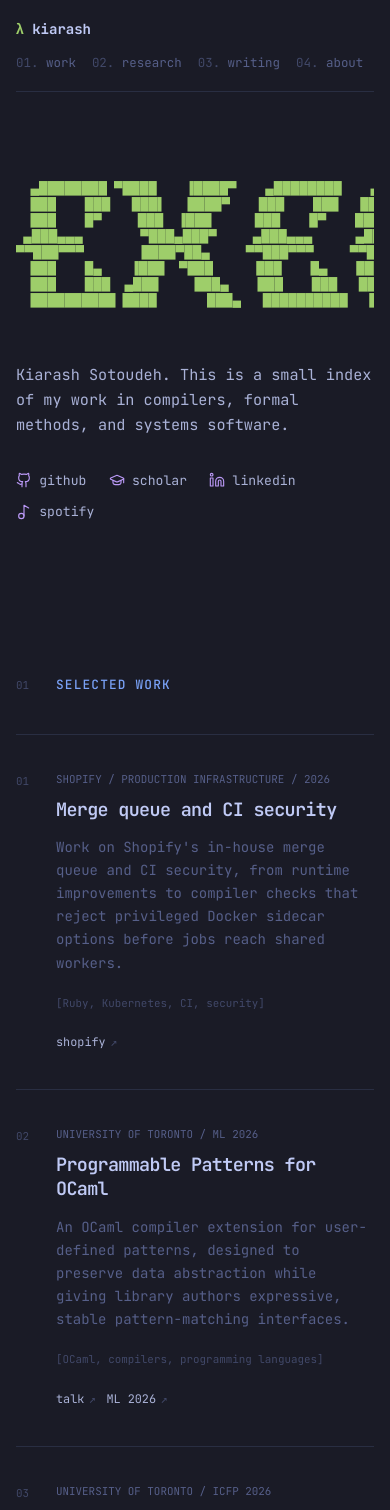
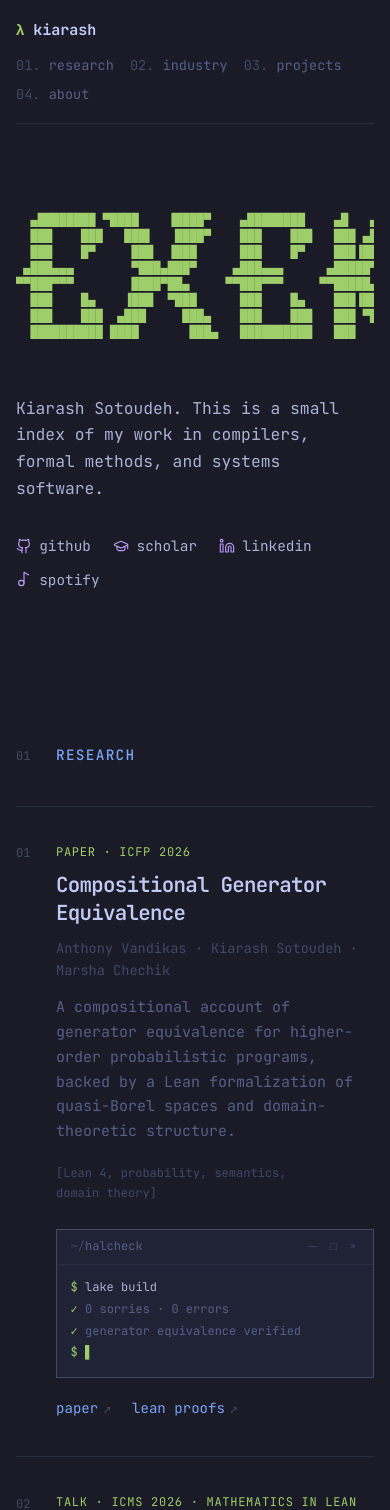
Before and after one commit to exekis/exekis.github.io, a Next.js app: page / in a window 390 px wide. Shown: the top 1510 px of the page. Built offline with nearby package versions, Linux system fonts and the light colour scheme.

Commit message:
feat (portfolio): update things

```diff
--- a/src/app/globals.css
+++ b/src/app/globals.css
@@ -8,6 +8,7 @@
   --accent-bright: #89ddff;
   --link: #7aa2f7;
   --purple: #bb9af7;
+  --red: #f7768e;
   --background: #1a1b26;
   --surface: #1f2335;
   --line: #292e42;
@@ -30,7 +31,7 @@ body {
   background: var(--background);
   color: var(--ink);
   font-family: var(--font-mono), "SFMono-Regular", Consolas, "Liberation Mono", monospace;
-  font-size: 15px;
+  font-size: 16px;
   line-height: 1.65;
   text-rendering: optimizeLegibility;
 }
@@ -139,7 +140,7 @@ code {
   flex-wrap: wrap;
   gap: 0.5rem 1.5rem;
   list-style: none;
-  font-size: 0.78rem;
+  font-size: 0.85rem;
 }
 
 .nav-list span {
@@ -170,6 +171,11 @@ code {
   overflow-x: auto;
   overflow-y: hidden;
   color: var(--accent);
+  /* Deployed main never applied JetBrains Mono to <pre>; the banner's block
+     glyphs only keep their aspect ratio in Tailwind preflight's default mono
+     stack, so pin that stack here. */
+  font-family: ui-monospace, "SFMono-Regular", Menlo, Monaco, Consolas,
+    "Liberation Mono", "Courier New", monospace;
   font-size: 0.75rem;
   line-height: 1rem;
   white-space: pre;
@@ -193,7 +199,7 @@ code {
   max-width: 64ch;
   margin-top: 2.4rem;
   color: var(--ink);
-  font-size: clamp(0.95rem, 1.25vw, 1.05rem);
+  font-size: clamp(1.02rem, 1.3vw, 1.15rem);
 }
 
 .profile-links {
@@ -201,7 +207,7 @@ code {
   flex-wrap: wrap;
   gap: 0.6rem 1.4rem;
   margin-top: 2rem;
-  font-size: 0.82rem;
+  font-size: 0.9rem;
 }
 
 .profile-links a,
@@ -239,12 +245,12 @@ code {
 
 .section-heading span {
   color: var(--faint);
-  font-size: 0.68rem;
+  font-size: 0.75rem;
 }
 
 .section-heading h2 {
   color: var(--link);
-  font-size: 0.8rem;
+  font-size: 0.9rem;
   font-weight: 500;
   letter-spacing: 0.09em;
   text-transform: uppercase;
@@ -256,8 +262,9 @@ code {
 
 .item-row {
   display: grid;
-  grid-template-columns: 4rem minmax(0, 1fr) minmax(7rem, auto);
+  grid-template-columns: 4rem minmax(0, 1fr) 22rem;
   gap: 0 2rem;
+  align-items: start;
   border-top: 1px solid var(--line);
   padding: 2.25rem 0;
 }
@@ -265,7 +272,7 @@ code {
 .item-index {
   padding-top: 0.12rem;
   color: var(--faint);
-  font-size: 0.68rem;
+  font-size: 0.75rem;
 }
 
 .item-copy {
@@ -274,8 +281,9 @@ code {
 
 .item-meta {
   margin-bottom: 0.55rem;
-  color: var(--muted);
-  font-size: 0.68rem;
+  color: var(--accent);
+  font-size: 0.75rem;
+  letter-spacing: 0.06em;
   text-transform: uppercase;
 }
 
@@ -283,7 +291,7 @@ code {
 .writing-entry h3,
 .about-copy h3 {
   color: var(--ink-strong);
-  font-size: clamp(1.15rem, 2vw, 1.5rem);
+  font-size: clamp(1.3rem, 2.2vw, 1.65rem);
   font-weight: 550;
   letter-spacing: -0.035em;
   line-height: 1.35;
@@ -296,12 +304,18 @@ code {
   color: var(--muted);
 }
 
+.item-copy > p.item-authors {
+  margin-top: 0.6rem;
+  color: var(--faint);
+  font-size: 0.85rem;
+}
+
 .stack-list {
   display: flex;
   flex-wrap: wrap;
   margin-top: 1.25rem;
   color: var(--faint);
-  font-size: 0.68rem;
+  font-size: 0.75rem;
   list-style: none;
 }
 
@@ -317,14 +331,89 @@ code {
   content: ",\00a0";
 }
 
+.item-side {
+  display: flex;
+  flex-direction: column;
+  gap: 1.15rem;
+}
+
 .item-links {
   display: flex;
-  flex-direction: column;
-  align-items: flex-end;
-  gap: 0.65rem;
-  padding-top: 1.35rem;
-  font-size: 0.74rem;
+  flex-wrap: wrap;
+  justify-content: flex-end;
+  gap: 0.45rem 1.3rem;
+  font-size: 0.88rem;
   white-space: nowrap;
+}
+
+.item-links a {
+  color: var(--link);
+}
+
+.term {
+  width: 100%;
+  max-width: 26rem;
+  margin: 0;
+  border: 1px solid var(--line-strong);
+  background: var(--surface);
+  font-size: 0.75rem;
+  line-height: 1.8;
+}
+
+.term-bar {
+  display: flex;
+  align-items: baseline;
+  justify-content: space-between;
+  gap: 1rem;
+  border-bottom: 1px solid var(--line);
+  padding: 0.4rem 0.85rem;
+  color: var(--muted);
+}
+
+.term-name::before {
+  content: "~/";
+  color: var(--faint);
+}
+
+.term-controls {
+  color: var(--faint);
+  letter-spacing: 0.22em;
+}
+
+.term-body {
+  overflow-x: auto;
+  padding: 0.75rem 0.85rem 0.85rem;
+  color: var(--muted);
+}
+
+.term-line {
+  display: block;
+  white-space: pre;
+}
+
+.term-mark {
+  color: var(--faint);
+}
+
+.term-cmd {
+  color: var(--ink);
+}
+
+.term-cmd .term-mark,
+.term-ok .term-mark {
+  color: var(--accent);
+}
+
+.term-err .term-mark {
+  color: var(--red);
+}
+
+.term-note .term-mark {
+  color: var(--purple);
+}
+
+.term-cursor {
+  color: var(--accent);
 }
 
 .split-section,
@@ -356,7 +445,7 @@ code {
   display: inline-block;
   margin-top: 1.5rem;
   color: var(--accent);
-  font-size: 0.78rem;
+  font-size: 0.85rem;
   text-decoration: none;
 }
 
@@ -375,7 +464,7 @@ code {
   border-left: 1px solid var(--line-strong);
   padding-left: 1.5rem;
   color: var(--muted);
-  font-size: 0.72rem;
+  font-size: 0.8rem;
   line-height: 1.85;
 }
 
@@ -386,7 +475,7 @@ code {
   border-top: 1px solid var(--line-strong);
   padding: 1.7rem 0 2.4rem;
   color: var(--faint);
-  font-size: 0.68rem;
+  font-size: 0.75rem;
 }
 
 .footer-status {
@@ -444,12 +533,12 @@ code {
 
 .post-row time {
   color: var(--faint);
-  font-size: 0.72rem;
+  font-size: 0.8rem;
 }
 
 .post-row h2 {
   color: var(--ink-strong);
-  font-size: 1.35rem;
+  font-size: 1.45rem;
   font-weight: 550;
   letter-spacing: -0.035em;
 }
@@ -493,7 +582,7 @@ code {
   display: block;
   margin-top: 1.3rem;
   color: var(--faint);
-  font-size: 0.72rem;
+  font-size: 0.8rem;
 }
 
 .error-page {
@@ -527,7 +616,13 @@ code {
   border-left: 1px solid var(--line-strong);
   padding-left: 1.25rem;
   color: var(--muted);
-  font-size: 0.78rem;
+  font-size: 0.85rem;
+}
+
+@media (max-width: 1120px) {
+  .item-row {
+    grid-template-columns: 4rem minmax(0, 1fr) 19rem;
+  }
 }
 
 @media (max-width: 880px) {
@@ -540,6 +635,19 @@ code {
 
   .hero {
     min-height: auto;
+  }
+
+  .item-row {
+    grid-template-columns: 4rem minmax(0, 1fr);
+  }
+
+  .item-side {
+    grid-column: 2;
+    margin-top: 1.6rem;
+  }
+
+  .item-links {
+    justify-content: flex-start;
   }
 
   .split-section,
@@ -559,7 +667,7 @@ code {
   }
 
   body {
-    font-size: 14px;
+    font-size: 15px;
   }
 
   .site-shell {
@@ -581,14 +689,6 @@ code {
   .item-row {
     grid-template-columns: 2.5rem minmax(0, 1fr);
     gap: 0 0;
-  }
-
-  .item-links {
-    grid-column: 2;
-    flex-direction: row;
-    align-items: flex-start;
-    flex-wrap: wrap;
-    padding-top: 1.3rem;
   }
 
   .post-row {
@@ -627,11 +727,13 @@ code {
     --surface: #fff;
     --line: #ccc;
     --line-strong: #999;
+    --red: #222;
   }
 
   .site-header,
   .site-footer,
-  .profile-links {
+  .profile-links,
+  .term {
     display: none;
   }
 
--- a/src/app/page.tsx
+++ b/src/app/page.tsx
@@ -1,7 +1,7 @@
-import Link from "next/link";
 import { Github, GraduationCap, Linkedin, Music2 } from "lucide-react";
 import ExternalLink from "@/components/ExternalLink";
-import { projects, research, work, type PortfolioItem } from "@/content/portfolio";
+import TerminalPane from "@/components/TerminalPane";
+import { industry, projects, research, type PortfolioItem } from "@/content/portfolio";
 
 const profileLinks = [
   { label: "github", href: "https://github.com/exekis", Icon: Github },
@@ -59,6 +59,7 @@ function ItemList({ items }: { items: PortfolioItem[] }) {
           <div className="item-copy">
             <p className="item-meta">{item.meta}</p>
             <h3>{item.title}</h3>
+            {item.authors && <p className="item-authors">{item.authors}</p>}
             <p>{item.description}</p>
             <ul className="stack-list" aria-label={`${item.title} technologies`}>
               {item.stack.map((technology) => (
@@ -66,12 +67,17 @@ function ItemList({ items }: { items: PortfolioItem[] }) {
               ))}
             </ul>
           </div>
+          <div className="item-side">
+            <TerminalPane terminal={item.terminal} />
+            {item.links.length > 0 && (
               <div className="item-links">
                 {item.links.map((link) => (
                   <ExternalLink href={link.href} key={link.href}>
                     {link.label}
                   </ExternalLink>
                 ))}
+              </div>
+            )}
           </div>
         </article>
       ))}
@@ -105,40 +111,23 @@ export default function HomePage() {
         </div>
       </section>
 
-      <section className="page-section" id="work" aria-labelledby="work-title">
-        <SectionHeading id="work-title" index="01">selected work</SectionHeading>
-        <ItemList items={work} />
-      </section>
-
       <section className="page-section" id="research" aria-labelledby="research-title">
-        <SectionHeading id="research-title" index="02">research and open source</SectionHeading>
+        <SectionHeading id="research-title" index="01">research</SectionHeading>
         <ItemList items={research} />
       </section>
 
+      <section className="page-section" id="industry" aria-labelledby="industry-title">
+        <SectionHeading id="industry-title" index="02">industry work</SectionHeading>
+        <ItemList items={industry} />
+      </section>
+
       <section className="page-section" id="projects" aria-labelledby="projects-title">
-        <SectionHeading id="projects-title" index="03">smaller programs</SectionHeading>
+        <SectionHeading id="projects-title" index="03">projects</SectionHeading>
         <ItemList items={projects} />
       </section>
 
-      <section className="page-section split-section" id="writing" aria-labelledby="writing-title">
-        <SectionHeading id="writing-title" index="04">writing</SectionHeading>
-        <article className="writing-entry">
-          <p className="item-meta">2024-12-17 / systems</p>
-          <h3>
-            <Link href="/blog/why-systems">Why I Chose Systems (and Why It&apos;s Worth It)</Link>
-          </h3>
-          <p>
-            On CPUs, corrupted memory, kernel debugging, and why understanding the machinery beneath
-            our abstractions is still worth the trouble.
-          </p>
-          <Link className="text-link" href="/blog/why-systems">
-            read essay <span aria-hidden="true">→</span>
-          </Link>
-        </article>
-      </section>
-
       <section className="page-section about-section" id="about" aria-labelledby="about-title">
-        <SectionHeading id="about-title" index="05">about</SectionHeading>
+        <SectionHeading id="about-title" index="04">about</SectionHeading>
         <div className="about-copy">
           <h3>I like systems that explain themselves.</h3>
           <p>
--- a/src/components/SiteHeader.tsx
+++ b/src/components/SiteHeader.tsx
@@ -1,9 +1,9 @@
 import Link from "next/link";
 
 const navigation = [
-  { label: "work", href: "/#work" },
   { label: "research", href: "/#research" },
-  { label: "writing", href: "/blog" },
+  { label: "industry", href: "/#industry" },
+  { label: "projects", href: "/#projects" },
   { label: "about", href: "/#about" },
 ];
 
--- /dev/null
+++ b/src/components/TerminalPane.tsx
@@ -0,0 +1,32 @@
+import type { PortfolioTerminal, TerminalLine } from "@/content/portfolio";
+
+const lineMarks: Record<TerminalLine["kind"], string> = {
+  cmd: "$",
+  ok: "✓",
+  err: "✗",
+  note: "?",
+  out: " ",
+};
+
+export default function TerminalPane({ terminal }: { terminal: PortfolioTerminal }) {
+  return (
+    <figure className="term" aria-label={`Illustrative terminal session for ${terminal.slug}`}>
+      <figcaption className="term-bar">
+        <span className="term-name">{terminal.slug}</span>
+        <span className="term-controls" aria-hidden="true">
+          ─ □ ×
+        </span>
+      </figcaption>
+      <pre className="term-body" aria-hidden="true">
+        {terminal.lines.map((line, index) => (
+          <span className={`term-line term-${line.kind}`} key={`${line.kind}-${index}`}>
+            <span className="term-mark">{lineMarks[line.kind]}</span> {line.text}
+          </span>
+        ))}
+        <span className="term-line term-cmd">
+          <span className="term-mark">$</span> <span className="term-cursor">▌</span>
+        </span>
+      </pre>
+    </figure>
+  );
+}
--- a/src/content/portfolio.ts
+++ b/src/content/portfolio.ts
@@ -3,40 +3,31 @@ export type PortfolioLink = {
   href: string;
 };
 
+export type TerminalLine = {
+  kind: "cmd" | "ok" | "err" | "note" | "out";
+  text: string;
+};
+
+export type PortfolioTerminal = {
+  slug: string;
+  lines: TerminalLine[];
+};
+
 export type PortfolioItem = {
   title: string;
   meta: string;
+  authors?: string;
   description: string;
   stack: string[];
   links: PortfolioLink[];
+  terminal: PortfolioTerminal;
 };
 
-export const work: PortfolioItem[] = [
-  {
-    title: "Merge queue and CI security",
-    meta: "Shopify / production infrastructure / 2026",
-    description:
-      "Work on Shopify's in-house merge queue and CI security, from runtime improvements to compiler checks that reject privileged Docker sidecar options before jobs reach shared workers.",
-    stack: ["Ruby", "Kubernetes", "CI", "security"],
-    links: [{ label: "shopify", href: "https://www.shopify.com/" }],
-  },
-  {
-    title: "Programmable Patterns for OCaml",
-    meta: "University of Toronto / ML 2026",
-    description:
-      "An OCaml compiler extension for user-defined patterns, designed to preserve data abstraction while giving library authors expressive, stable pattern-matching interfaces.",
-    stack: ["OCaml", "compilers", "programming languages"],
-    links: [
-      {
-        label: "talk",
-        href: "https://drive.google.com/file/d/1zWeVdFa356c1EJiWW9UHc-lmIGInCLdc/view?usp=sharing",
-      },
-      { label: "ML 2026", href: "https://icfp26.sigplan.org/home/mlfamilyworkshop-2026" },
-    ],
-  },
+export const research: PortfolioItem[] = [
   {
     title: "Compositional Generator Equivalence",
-    meta: "University of Toronto / ICFP 2026",
+    meta: "paper · ICFP 2026",
+    authors: "Anthony Vandikas · Kiarash Sotoudeh · Marsha Chechik",
     description:
       "A compositional account of generator equivalence for higher-order probabilistic programs, backed by a Lean formalization of quasi-Borel spaces and domain-theoretic structure.",
     stack: ["Lean 4", "probability", "semantics", "domain theory"],
@@ -45,28 +36,69 @@ export const work: PortfolioItem[] = [
         label: "paper",
         href: "https://icfp26.sigplan.org/details/icfp-2026-icfp-papers/23/Compositional-Generator-Equivalence",
       },
-      { label: "proofs", href: "https://github.com/YellPika/quasi-borel-spaces" },
+      { label: "lean proofs", href: "https://github.com/YellPika/quasi-borel-spaces" },
     ],
+    terminal: {
+      slug: "halcheck",
+      lines: [
+        { kind: "cmd", text: "lake build" },
+        { kind: "ok", text: "0 sorries · 0 errors" },
+        { kind: "ok", text: "generator equivalence verified" },
+      ],
+    },
   },
-];
-
-export const research: PortfolioItem[] = [
   {
     title: "Formalizing Quasi-Borel Spaces in Lean 4",
-    meta: "ICMS 2026 / Mathematics in Lean",
+    meta: "talk · ICMS 2026 · mathematics in lean",
+    authors: "Anthony Vandikas · Kiarash Sotoudeh",
     description:
       "A machine-checked foundation for products, coproducts, exponentials, ωCPO limits, and probabilistic semantics in Lean.",
     stack: ["Lean 4", "formal methods", "measure theory"],
     links: [
-      { label: "ICMS session", href: "https://icms-conference.org/2026/session5.html" },
+      { label: "session", href: "https://icms-conference.org/2026/session5.html" },
       { label: "repository", href: "https://github.com/YellPika/quasi-borel-spaces" },
     ],
+    terminal: {
+      slug: "quasi-borel-spaces",
+      lines: [
+        { kind: "cmd", text: "lake build QuasiBorel" },
+        { kind: "ok", text: "products · exponentials · ωCPOs" },
+        { kind: "ok", text: "probability monad compiles" },
+      ],
+    },
+  },
+  {
+    title: "Programmable Patterns for OCaml",
+    meta: "talk · ML 2026 · co-located with ICFP 2026",
+    authors: "Oghenevwogaga Ebresafe · Kiarash Sotoudeh · Ningning Xie",
+    description:
+      "An OCaml compiler extension for user-defined patterns, designed to preserve data abstraction while giving library authors expressive, stable pattern-matching interfaces. Funded by the Ahrefs Grant Program for OCaml.",
+    stack: ["OCaml", "compilers", "programming languages"],
+    links: [
+      {
+        label: "slides",
+        href: "https://drive.google.com/file/d/1zWeVdFa356c1EJiWW9UHc-lmIGInCLdc/view?usp=sharing",
+      },
+      { label: "workshop", href: "https://icfp26.sigplan.org/home/mlfamilyworkshop-2026" },
+      {
+        label: "ahrefs grant",
+        href: "https://discuss.ocaml.org/t/ahrefs-grant-program-for-ocaml/17604/5",
+      },
+    ],
+    terminal: {
+      slug: "pcaml",
+      lines: [
+        { kind: "cmd", text: "utop -require patterns" },
+        { kind: "out", text: "# match q with x ::: _ -> x;;" },
+        { kind: "out", text: "- : int = 7" },
+      ],
+    },
   },
   {
     title: "Formal Conjectures",
-    meta: "Google DeepMind / open source",
+    meta: "Google DeepMind · open source",
     description:
-      "Formalized open mathematical problems in Lean, including Lehmer's totient problem and Singmaster's conjecture, for a shared benchmark of research-level conjectures.",
+      "Formalized open mathematical problems in Lean for DeepMind's benchmark of research-level conjectures behind AlphaProof, including Lehmer's totient problem and Singmaster's conjecture.",
     stack: ["Lean 4", "theorem proving", "mathematics"],
     links: [
       {
@@ -74,18 +106,117 @@ export const research: PortfolioItem[] = [
         href: "https://github.com/google-deepmind/formal-conjectures",
       },
     ],
+    terminal: {
+      slug: "formal-conjectures",
+      lines: [
+        { kind: "cmd", text: "lake build Lehmer Singmaster" },
+        { kind: "ok", text: "statements compile" },
+        { kind: "note", text: "proofs: still open problems" },
+      ],
+    },
   },
   {
     title: "INdexR",
-    meta: "Vector Institute / research prototype",
+    meta: "Vector Institute · research prototype",
     description:
       "A compiler-backed system for free-form text search over implicit neural representations, with a 0.7 ms encoder and 92% top-5 retrieval accuracy.",
     stack: ["C++", "Python", "LLVM", "PyTorch"],
     links: [],
+    terminal: {
+      slug: "indexr",
+      lines: [
+        { kind: "cmd", text: 'indexr query "sharp edges"' },
+        { kind: "ok", text: "encoded in 0.7 ms" },
+        { kind: "out", text: "1. mesh_0412   2. mesh_0077" },
+      ],
+    },
+  },
+];
+
+export const industry: PortfolioItem[] = [
+  {
+    title: "Merge queue and CI security",
+    meta: "Shopify · software engineering intern · summer 2026",
+    description:
+      "Owned Shopify's in-house merge queue on its internal Git server, from runtime improvements to compiler passes that reject privileged Docker sidecar options before jobs reach shared workers.",
+    stack: ["Ruby", "Kubernetes", "CI", "security"],
+    links: [{ label: "shopify", href: "https://www.shopify.com/" }],
+    terminal: {
+      slug: "shopify/merge-queue",
+      lines: [
+        { kind: "cmd", text: "ci verify --sidecar-options" },
+        { kind: "err", text: "privileged sidecar rejected" },
+        { kind: "ok", text: "policy holds on shared workers" },
+      ],
+    },
+  },
+  {
+    title: "Scholarship finder",
+    meta: "Embark Student Corp. · software engineering intern · 2026",
+    description:
+      "Scraped and normalized University of Toronto and Waterloo awards into typed snapshots, then built the scholarship finder around them: amount filters, sorting, pagination, and detail pages.",
+    stack: ["TypeScript", "Next.js", "Playwright"],
+    links: [{ label: "embark", href: "https://www.embark.ca/" }],
+    terminal: {
+      slug: "files/awards",
+      lines: [
+        { kind: "cmd", text: "embark scrape --school uoft" },
+        { kind: "ok", text: "awards → typed snapshots" },
+        { kind: "ok", text: "finder reindexed" },
+      ],
+    },
+  },
+  {
+    title: "ESG scoring compiler",
+    meta: "Cash App · software engineering apprenticeship · 2024",
+    description:
+      "Built the compiler behind an ESG scoring system with real-time carbon-footprint tracking, and optimized its ML inference path with XLA.",
+    stack: ["Python", "C++", "XLA"],
+    links: [{ label: "cash app", href: "https://cash.app/" }],
+    terminal: {
+      slug: "uoft/csc207/cashapp/esgc",
+      lines: [
+        { kind: "cmd", text: "esgc build footprint.rules" },
+        { kind: "ok", text: "scoring pipeline compiled" },
+        { kind: "ok", text: "xla: inference path fused" },
+      ],
+    },
   },
 ];
 
 export const projects: PortfolioItem[] = [
+  {
+    title: "Recli",
+    meta: "rust · terminal tooling",
+    description:
+      "An interactive shell wrapper that logs every command's directory, timing, output, and exit code into per-session JSON, with optional Azure Cosmos DB export and a cosmos_doctor setup check.",
+    stack: ["Rust", "Unix", "Azure Cosmos DB"],
+    links: [{ label: "source", href: "https://github.com/exekis/recli" }],
+    terminal: {
+      slug: "recli",
+      lines: [
+        { kind: "cmd", text: "recli" },
+        { kind: "out", text: "logging to ~/.recli/logs" },
+        { kind: "ok", text: "cosmos_doctor: auth ok" },
+      ],
+    },
+  },
+  {
+    title: "Symon",
+    meta: "rust · system monitoring",
+    description:
+      "A cross-platform system monitor for Arch Linux and macOS with weighted CPU accounting and multi-factor memory-pressure scoring, configured and logged as JSON while staying featherweight.",
+    stack: ["Rust", "Perl", "Linux"],
+    links: [{ label: "source", href: "https://github.com/exekis/symon" }],
+    terminal: {
+      slug: "symon",
+      lines: [
+        { kind: "cmd", text: "symon --log json" },
+        { kind: "out", text: "cpu weighted · mem pressure low" },
+        { kind: "ok", text: "snapshot appended" },
+      ],
+    },
+  },
   {
     title: "Bookit",
     meta: "browser extension",
@@ -96,6 +227,14 @@ export const projects: PortfolioItem[] = [
       { label: "source", href: "https://github.com/exekis/bookit" },
       { label: "install", href: "https://addons.mozilla.org/en-CA/firefox/addon/bookit/" },
     ],
+    terminal: {
+      slug: "bookit",
+      lines: [
+        { kind: "cmd", text: "bookit save --today" },
+        { kind: "ok", text: "37 tabs → 2026-08-17/" },
+        { kind: "ok", text: "merged 3 old folders" },
+      ],
+    },
   },
   {
     title: "Once Upon a Chat",
@@ -107,6 +246,14 @@ export const projects: PortfolioItem[] = [
       { label: "source", href: "https://github.com/exekis/once-upon-a-chat" },
       { label: "write-up", href: "https://devpost.com/software/once-upon-a-chat" },
     ],
+    terminal: {
+      slug: "once-upon-a-chat",
+      lines: [
+        { kind: "cmd", text: "ouac wrap chat-export.txt" },
+        { kind: "ok", text: "parsed locally · no uploads" },
+        { kind: "ok", text: "wrapped.html ready to share" },
+      ],
+    },
   },
   {
     title: "RATTM",
@@ -118,5 +265,13 @@ export const projects: PortfolioItem[] = [
       { label: "source", href: "https://github.com/exekis/rattm" },
       { label: "demo", href: "https://rattm.vercel.app/" },
     ],
+    terminal: {
+      slug: "rattm",
+      lines: [
+        { kind: "cmd", text: "rattm score groceries.csv" },
+        { kind: "out", text: "eco-score: B · assumptions shown" },
+        { kind: "ok", text: "breakdown saved to report/" },
+      ],
+    },
   },
 ];
```
Also changed, not shown: 2 other files (tests, documents, lock files or other folders). Lines whose indentation alone changed are shown as unchanged.
